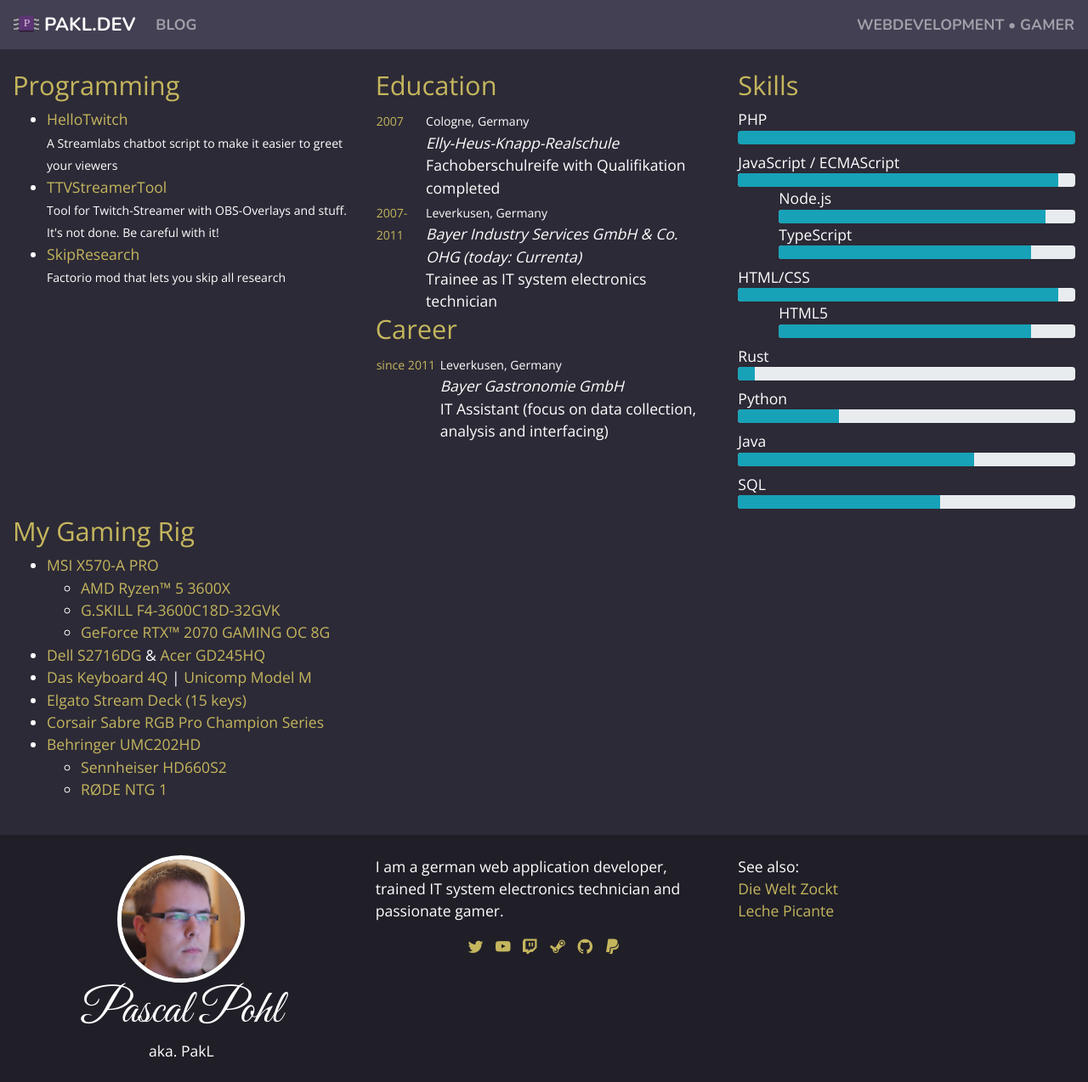
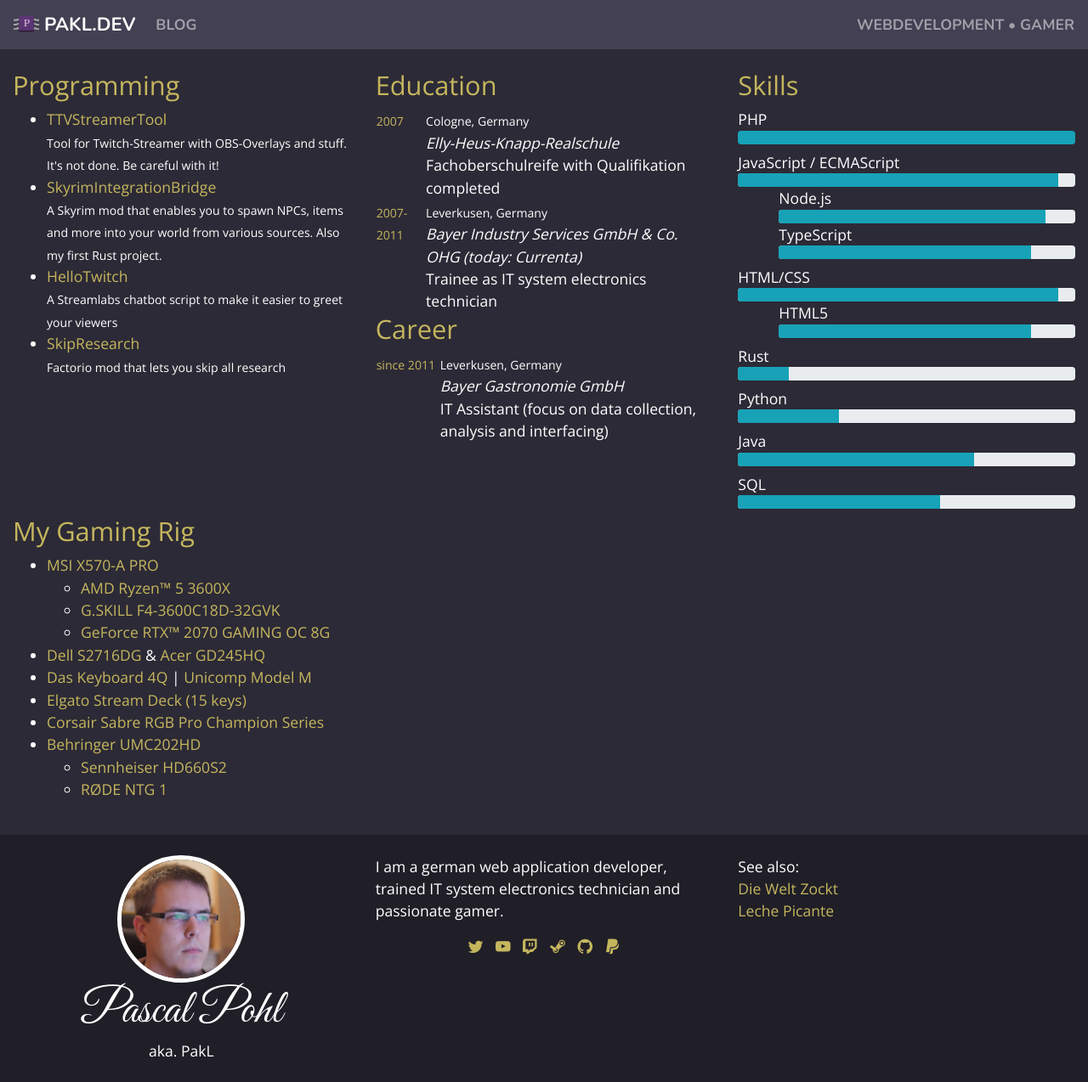
Before and after one commit to PakL/pakl.github.io, a Jekyll site: the page built from index.html, in a window 1280 px wide. Shown: the whole page at 85% size. Built offline with Jekyll 4.4.1, drawn with Linux system fonts in a browser that asks for light colours; some web fonts are replaced.

Commit message:
Update index.html

```diff
--- a/index.html
+++ b/index.html
@@ -7,8 +7,9 @@
 		<div class="col-12 col-md-6 col-lg-4">
 			<h3 class="text-highlight">Programming</h3>
 			<ul>
-				<li><a href="https://github.com/PakL/HelloTwitch" target="_blank">HelloTwitch</a><br><small>A Streamlabs chatbot script to make it easier to greet your viewers </small></li>
 				<li><a href="/TTVStreamerTool/" target="_blank">TTVStreamerTool</a><br><small>Tool for Twitch-Streamer with OBS-Overlays and stuff. It's not done. Be careful with it!</small></li>
+				<li><a href="https://github.com/PakL/SkyrimIntegrationBridge" target="_blank">SkyrimIntegrationBridge</a><br><small>A Skyrim mod that enables you to spawn NPCs, items and more into your world from various sources. Also my first Rust project.</small></li>
+				<li><a href="https://github.com/PakL/HelloTwitch" target="_blank">HelloTwitch</a><br><small>A Streamlabs chatbot script to make it easier to greet your viewers</small></li>
 				<li><a href="https://github.com/PakL/SkipResearch-Factorio" target="_blank">SkipResearch</a><br><small>Factorio mod that lets you skip all research</small></li>
 			</ul>
 		</div>
@@ -79,7 +80,7 @@
 			</div>
 			<div class="my-2">
 				Rust
-				<div class="progress"><div class="progress-bar bg-info" style="width:5%;"></div></div>
+				<div class="progress"><div class="progress-bar bg-info" style="width:15%;"></div></div>
 			</div>
 			<div class="my-2">
 				Python
```
